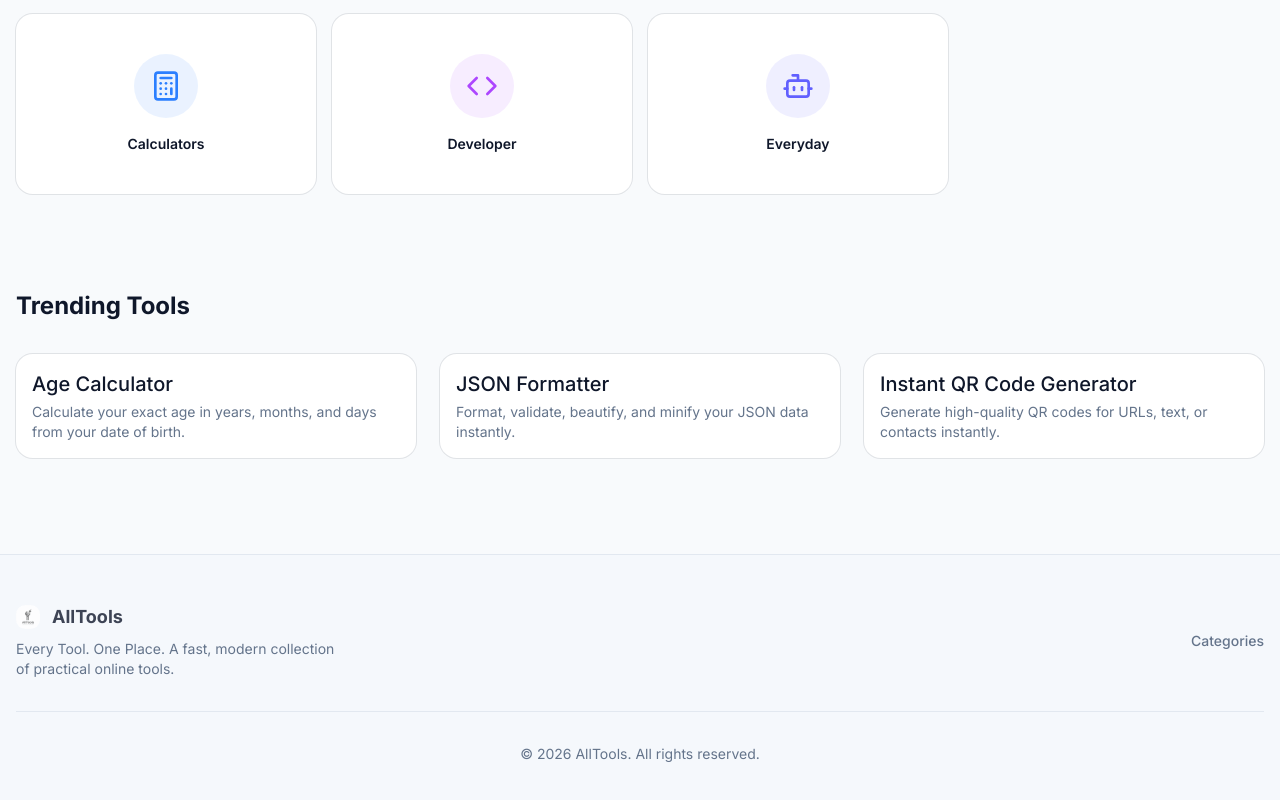
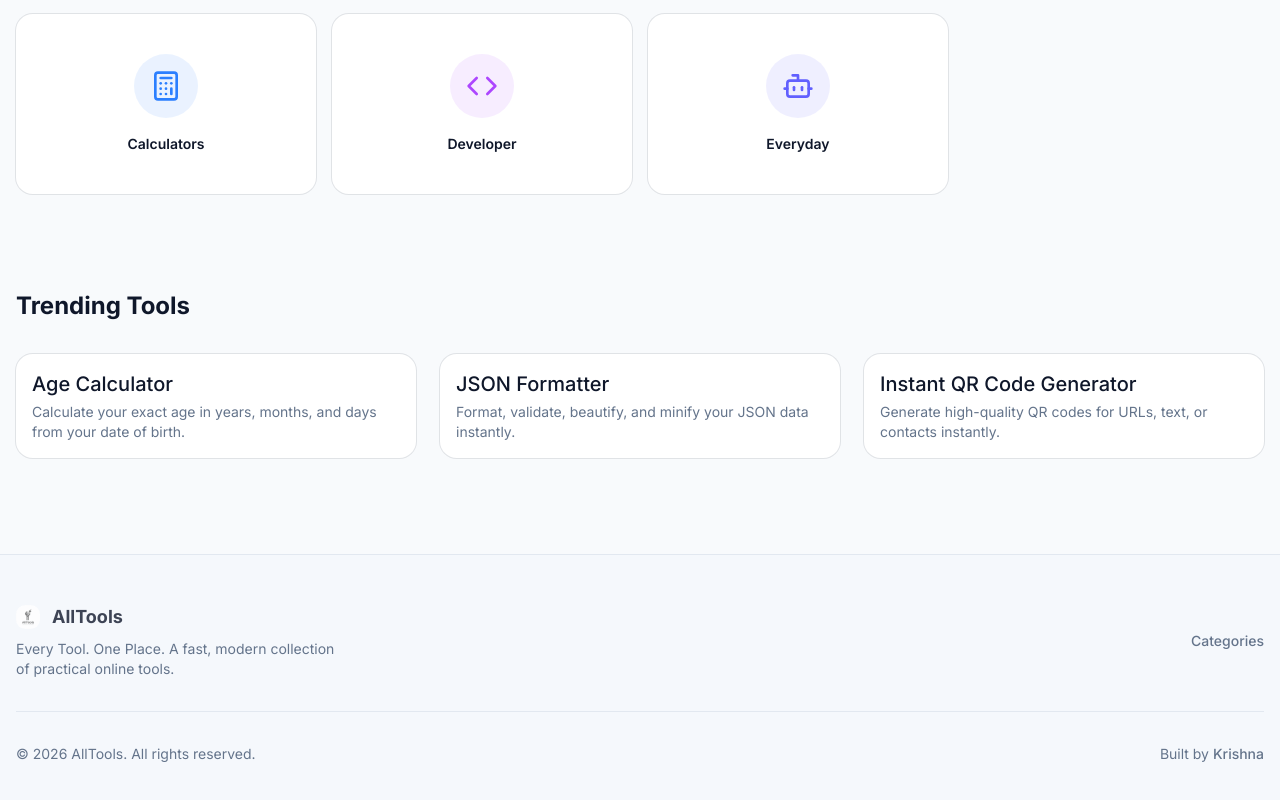
Before and after one commit to kk0krishna/AllTools, a Next.js app: page / in a window 1280 px wide. Shown: the part 551-1351 px from the top of the page. Built offline with nearby package versions, Linux system fonts and the light colour scheme.

Commit message:
Update README and add developer info to footer

```diff
--- a/src/app/layout.tsx
+++ b/src/app/layout.tsx
@@ -18,7 +18,7 @@ export const metadata: Metadata = {
   title: "AllTools | Every Tool. One Place.",
   description: "A fast, modern collection of practical online tools for everyone.",
   verification: {
-    google: "pzdaEGutVsL10Sk2wEHlevvpAc9GoiDW-p-TElh6ZeY",
+    google: "4IpyiZCA8UUzZEiR-TJvvfVHj-FhZKEnTeHfWHok_ZQ",
   },
 };
 
--- a/src/components/layout/Footer.tsx
+++ b/src/components/layout/Footer.tsx
@@ -20,8 +20,14 @@ export function Footer() {
             <Link href="/#categories" className="hover:text-primary transition-colors">Categories</Link>
           </div>
         </div>
-        <div className="mt-8 border-t pt-8 text-center text-sm text-muted-foreground">
-          © {new Date().getFullYear()} AllTools. All rights reserved.
+        <div className="mt-8 border-t pt-8 flex flex-col md:flex-row justify-between items-center text-sm text-muted-foreground gap-4">
+          <div>© {new Date().getFullYear()} AllTools. All rights reserved.</div>
+          <div className="flex items-center space-x-1">
+            <span>Built by</span>
+            <a href="https://github.com/kk0krishna" target="_blank" rel="noopener noreferrer" className="font-medium hover:text-primary transition-colors">
+              Krishna
+            </a>
+          </div>
         </div>
       </div>
     </footer>
```
Also changed, not shown: 2 other files (tests, documents, lock files or other folders).
